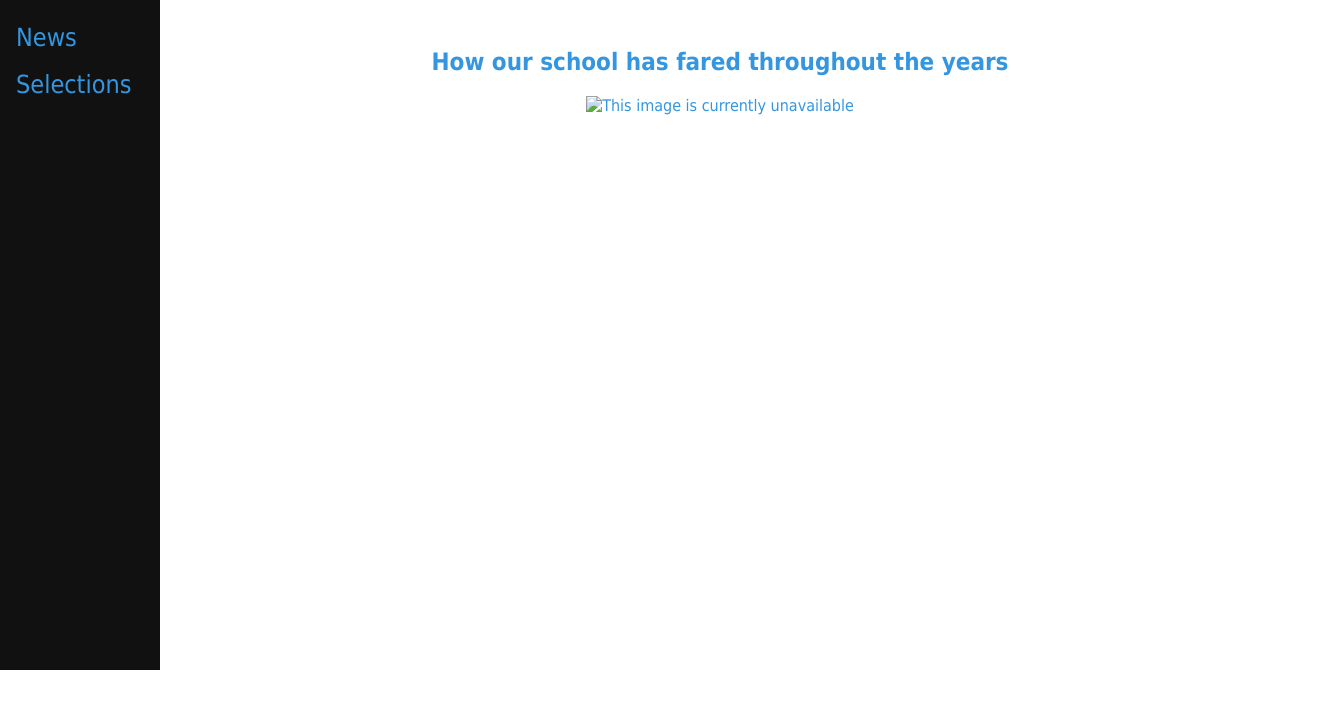
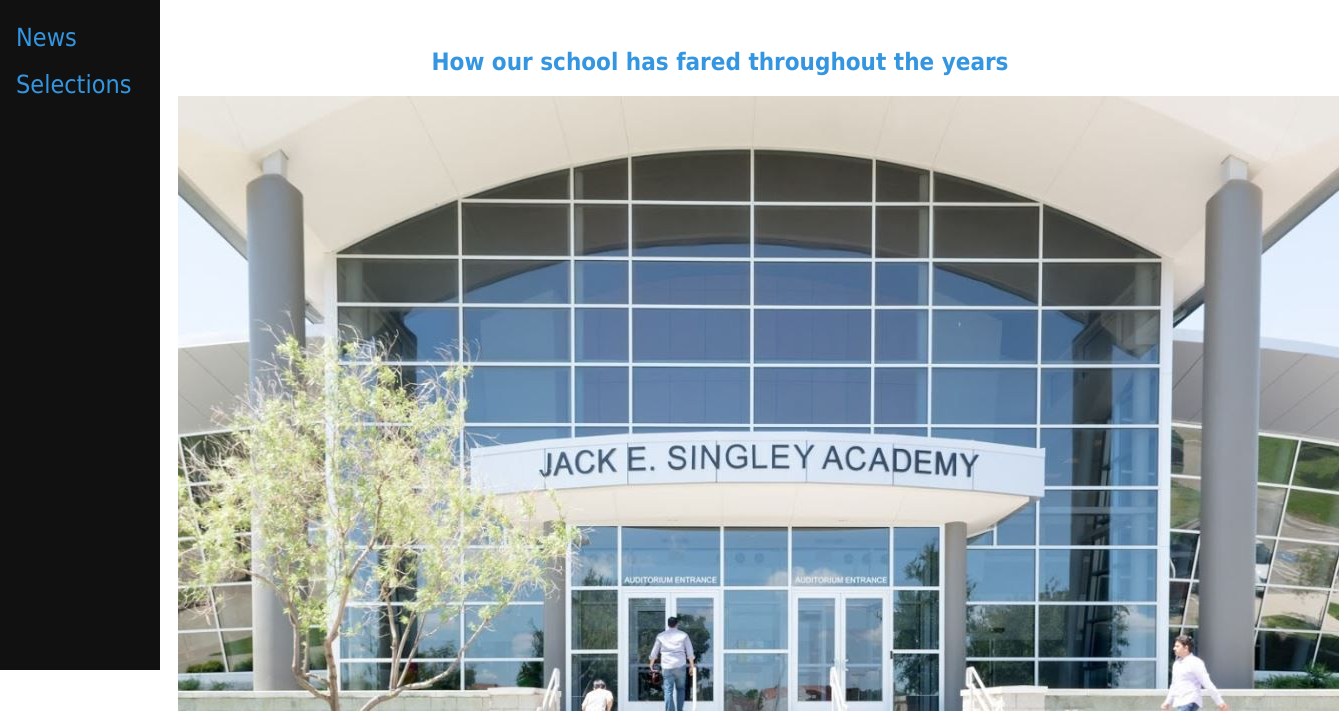
Before and after one commit to eriramirez1/singleytsa2, a plain HTML site: page history.html in a window 1280 px wide. Shown: the part 150-873 px from the top of the page, 1339 px wide, since content can reach past the window. Before the commit the page ends 800 px from the top, so only its background shows below. Drawn offline with Linux system fonts and the light colour scheme.

Commit message:
Update history.html

```diff
--- a/history.html
+++ b/history.html
@@ -22,7 +22,7 @@
 	</div>
 	<h2>How our school has fared throughout the years</h2>
 
-	<img src="pics/singley2.jpg" alt="This image is currently unavailable">
+	<img src="singley2.jpg" alt="This image is currently unavailable">
 
 
 
```
